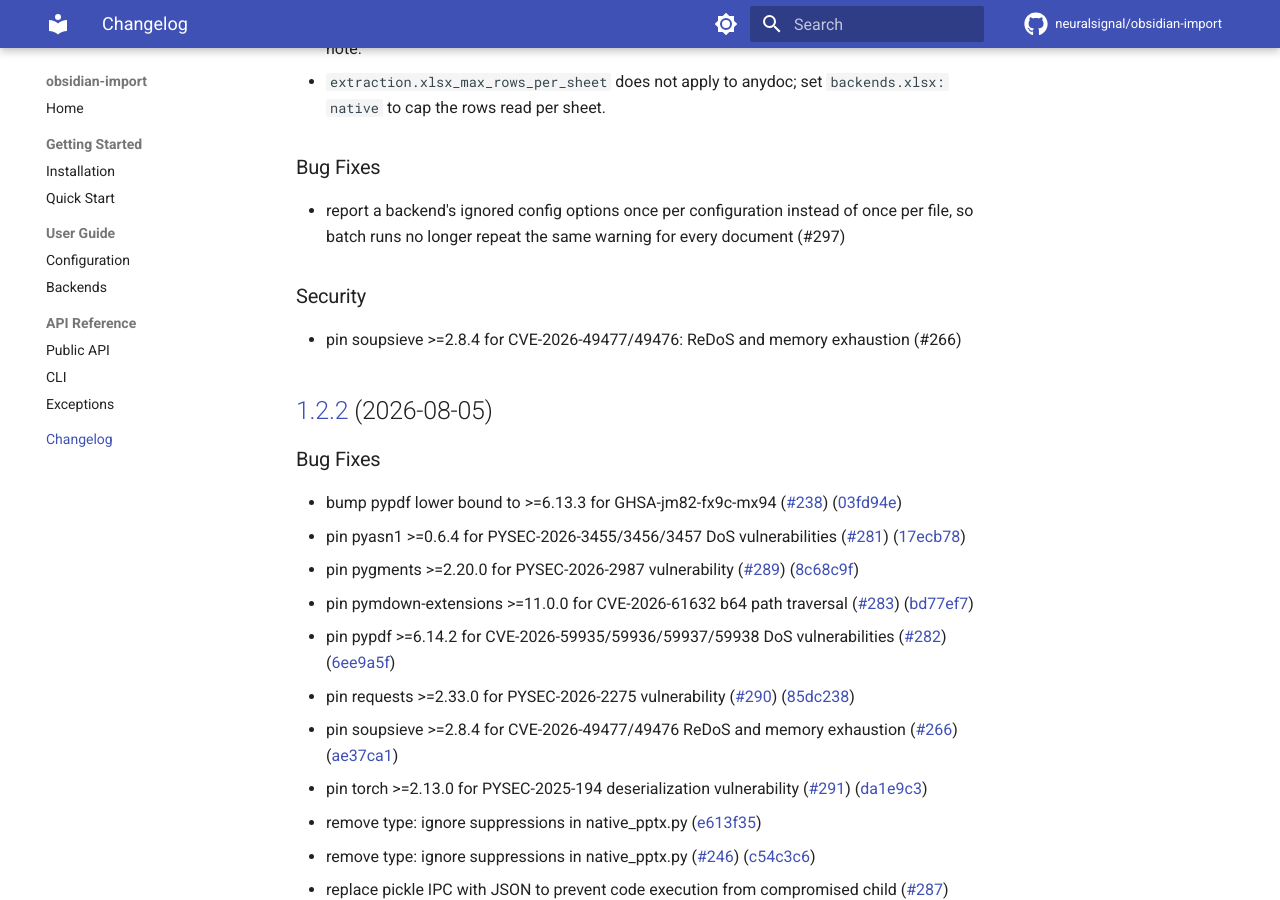
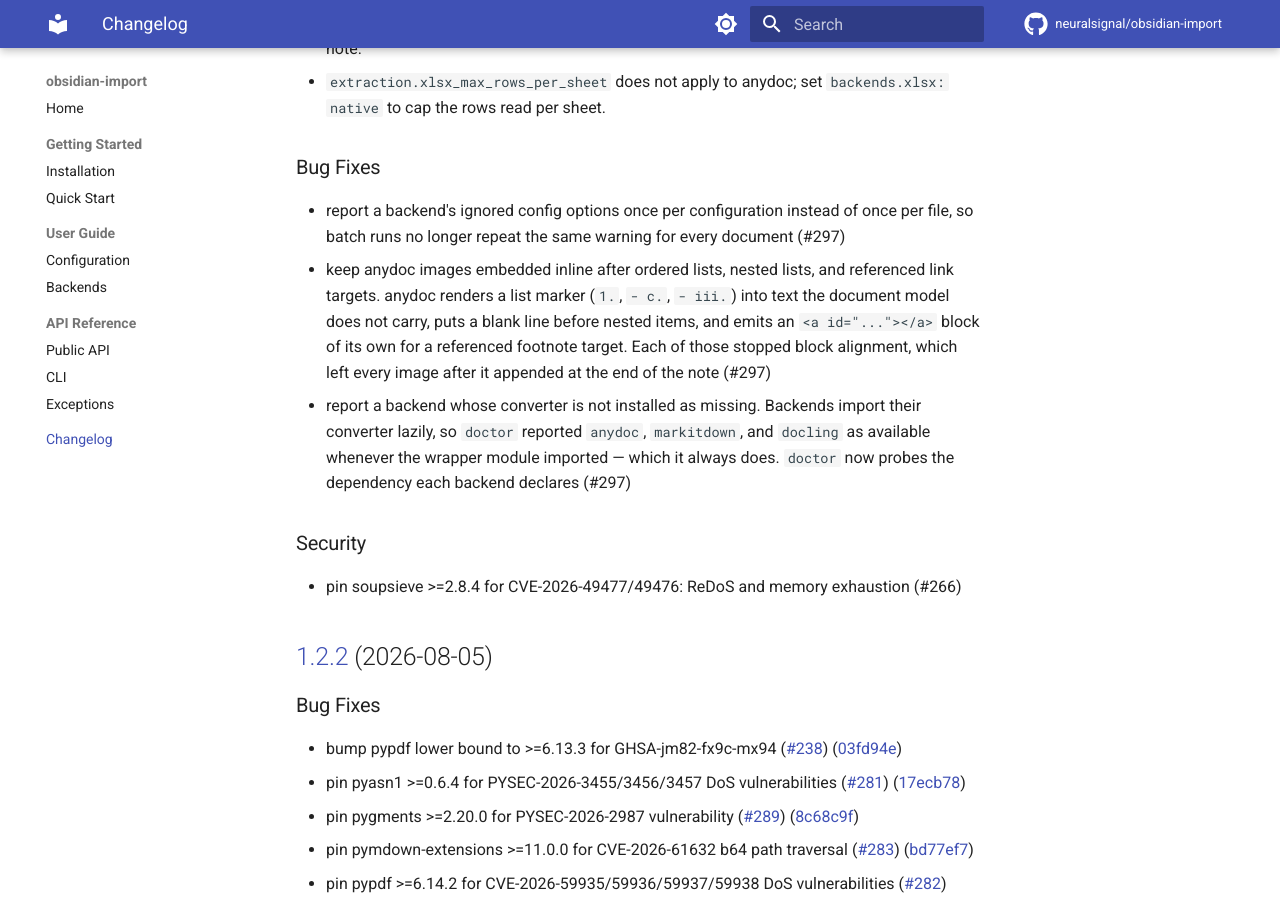
Before and after one commit to neuralsignal/obsidian-import, an MkDocs documentation site: the page built from docs/changelog.md, in a window 1280 px wide and 900 px high, scrolled down 713 px. Built offline with MkDocs 1.6.1 and Material for MkDocs 9.7.7, drawn with Linux system fonts in a browser that asks for light colours; comment, search, counter and statistics services are not loaded.

Commit message:
docs: list the formats anydoc adds and record the placement fixes
Discovery only walks the extensions a directory entry names, so the formats
`default: anydoc` makes convertible (.doc, .xls, .ppt, .odt, .ods, .odp, .rtf,
.epub) were unreachable from the documented example config. The README intro
also read as though anydoc converted PDFs by default, which the shipped
`pdf: native` contradicts.

Co-Authored-By: Claude Opus 5 <noreply@anthropic.com>
Claude-Session: https://claude.ai/code/session_01PgrZyhQbikYRPqXYNRPHLA

```diff
--- a/CHANGELOG.md
+++ b/CHANGELOG.md
@@ -28,6 +28,16 @@
 * report a backend's ignored config options once per configuration instead of
   once per file, so batch runs no longer repeat the same warning for every
   document (#297)
+* keep anydoc images embedded inline after ordered lists, nested lists, and
+  referenced link targets. anydoc renders a list marker (`1. `, `- c. `,
+  `- iii. `) into text the document model does not carry, puts a blank line
+  before nested items, and emits an `<a id="..."></a>` block of its own for a
+  referenced footnote target. Each of those stopped block alignment, which left
+  every image after it appended at the end of the note (#297)
+* report a backend whose converter is not installed as missing. Backends import
+  their converter lazily, so `doctor` reported `anydoc`, `markitdown`, and
+  `docling` as available whenever the wrapper module imported — which it always
+  does. `doctor` now probes the dependency each backend declares (#297)
 
 ### Security
 
```
Also changed, not shown: README.md (+7 -3 lines), docs/user-guide/configuration.md (+1 -1 lines).
